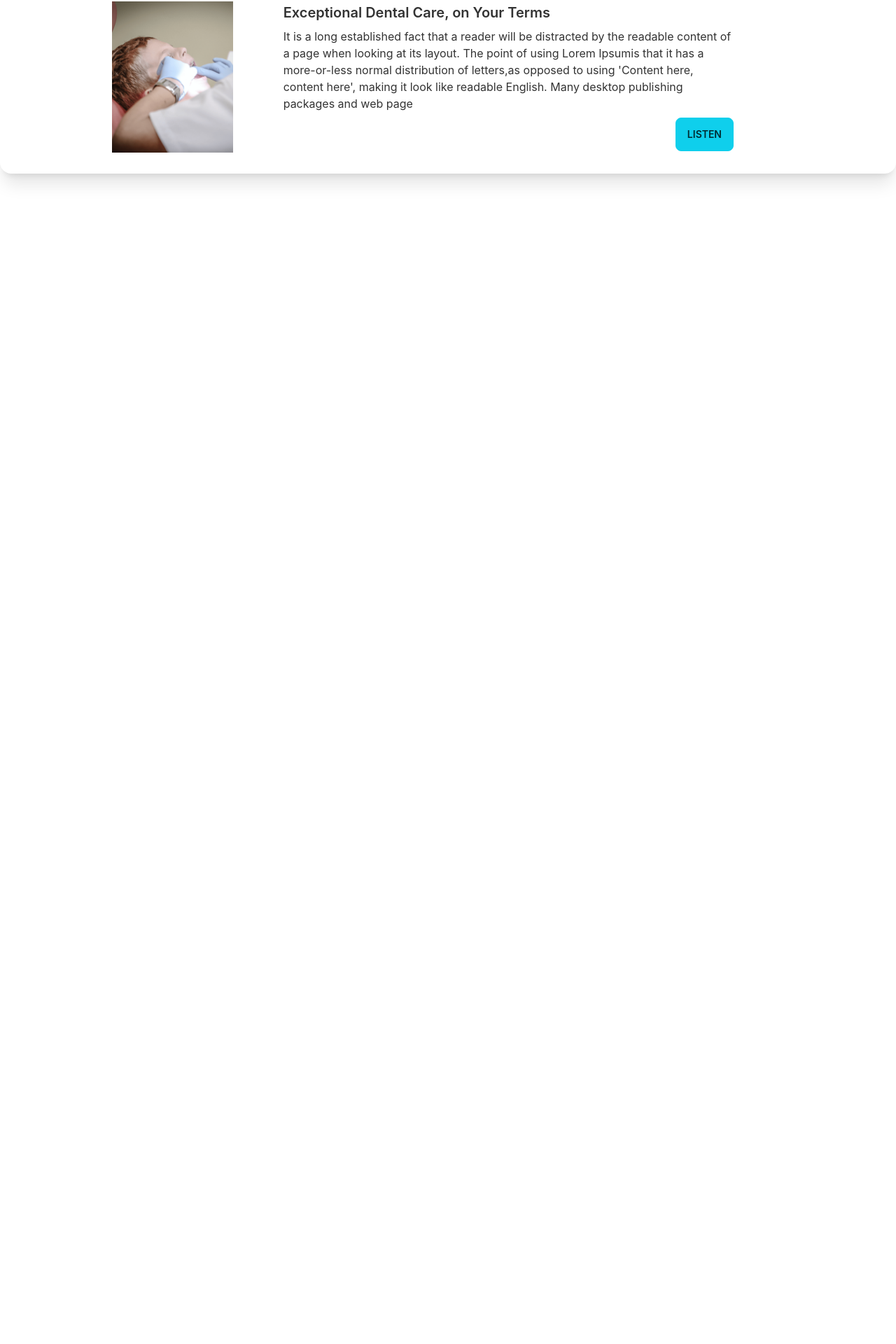
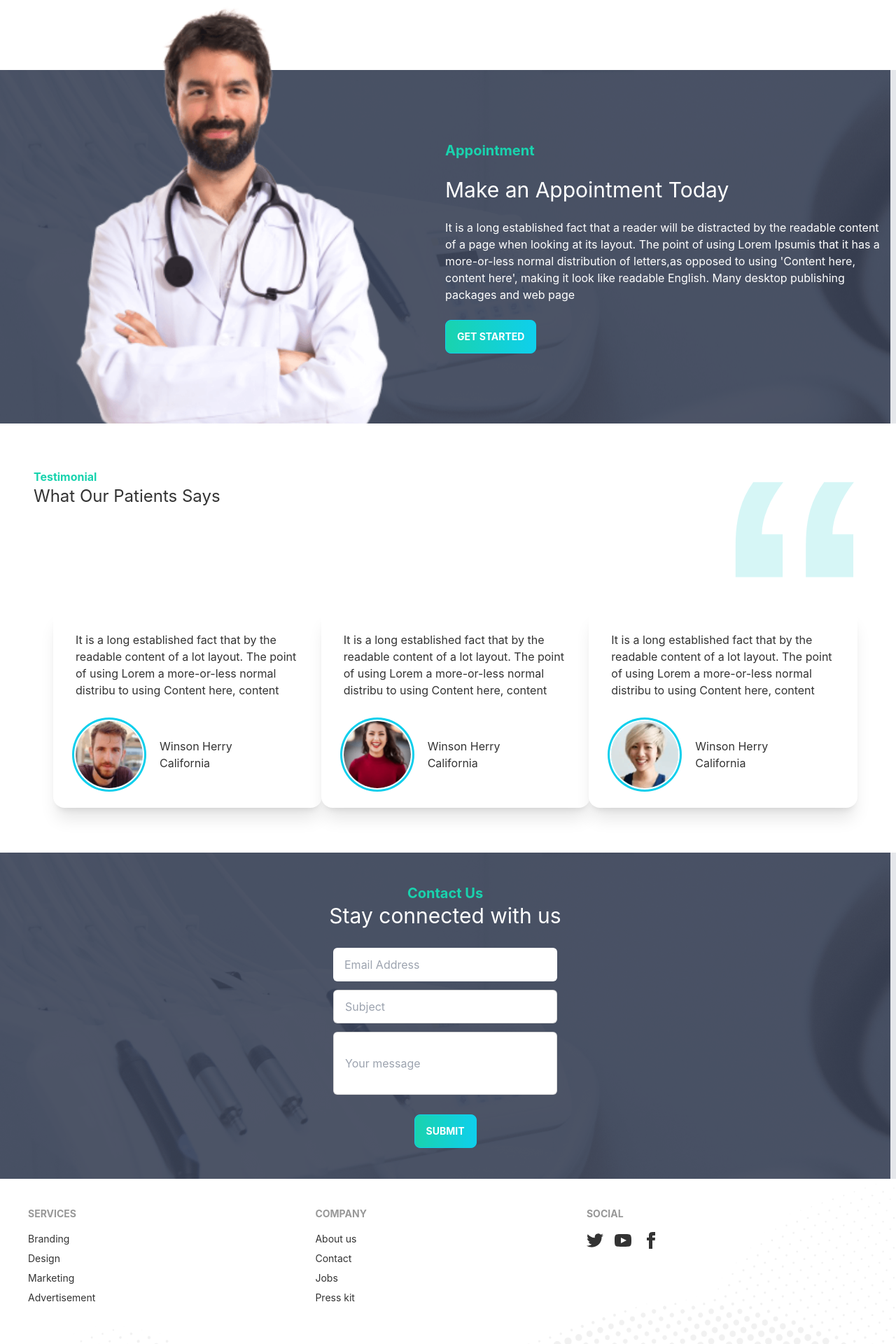
Before and after one commit to RIKO910/doctors-portal, a React (Create React App) app: page / in a window 1280 px wide. Shown: the part 1542-3462 px from the top of the page at 70% size. Before the commit the page ends 1870 px from the top, so only its background shows below. Built offline with nearby package versions, Linux system fonts and the light colour scheme.

Commit message:
complete home page

```diff
--- a/public/index.html
+++ b/public/index.html
@@ -2,7 +2,7 @@
 <html lang="en" >
   <head>
     <meta charset="utf-8" />
-    <link rel="icon" href="%PUBLIC_URL%/favicon.ico" />
+    <link rel="icon" href="%PUBLIC_URL%/dental-care.png" />
     <meta name="viewport" content="width=device-width, initial-scale=1" />
     <meta name="theme-color" content="#000000" />
     <meta
@@ -24,7 +24,7 @@
       work correctly both with client-side routing and a non-root public URL.
       Learn how to configure a non-root public URL by running `npm run build`.
     -->
-    <title>React App</title>
+    <title>Doctors Portal</title>
   </head>
   <body>
     <noscript>You need to enable JavaScript to run this app.</noscript>
--- a/src/App.js
+++ b/src/App.js
@@ -5,6 +5,7 @@ import Navbar from './Pages/Shared/Navbar/Navbar';
 import Home from './Pages/Home/Home/Home';
 import About from './Pages/About/About';
 import Login from './Pages/Login/Login';
+import Footer from './Pages/Shared/Footer/Footer';
 
 function App() {
   return (
@@ -15,6 +16,7 @@ function App() {
         <Route path='/about' element={<About></About>}></Route>
         <Route path='/Login' element={<Login></Login>}></Route>
       </Routes>
+      <Footer></Footer>
     </div>
   );
 }
--- /dev/null
+++ b/src/Pages/Home/Appoinment/Appointment.js
@@ -0,0 +1,27 @@
+import React from 'react';
+import doctor from '../../../assets/images/doctor-small.png'
+import appointment from '../../../assets/images/appointment.png'
+const Appointment = () => {
+    return (
+       <section style={{
+        background:`url(${appointment})`
+       }}
+        className='flex justify-center items-center  mt-10 border-r-8'>
+        <div className='flex-1'>
+            <img className='mt-[-100px]' src={doctor} alt="" />
+        </div>
+        <div className='flex-1'>
+            <h3 className='text-xl text-secondary font-bold'>Appointment</h3>
+            <br />
+            <h2 className='text-3xl text-white'>Make an Appointment Today</h2>
+            <br />
+            <p className='text-white'>It is a long established fact that a reader will be distracted by the readable content of a page when looking at its layout. The point of using Lorem Ipsumis that it has a more-or-less normal distribution of letters,as opposed to using 'Content here, content here', making it look like readable English. Many desktop publishing packages and web page</p>
+            <br />
+            <button className="btn btn-primary uppercase text-white font-bold bg-gradient-to-r from-secondary to-primary ... ">Get Started</button>
+
+        </div>
+       </section>
+    );
+};
+
+export default Appointment;
--- /dev/null
+++ b/src/Pages/Home/Contact/Contact.js
@@ -0,0 +1,30 @@
+import React from 'react';
+import appointment from '../../../assets/images/appointment.png'
+
+const Contact = () => {
+    return (
+        <section style={{
+            background:`url(${appointment})`
+           }}
+            className='flex justify-center items-center  mt-10 border-r-8 App'>
+
+            <div className='flex-1 my-11'>
+                <h3 className='text-xl text-secondary font-bold'>Contact Us</h3>
+
+                <h2 className='text-3xl text-white'>Stay connected with us</h2>
+                <br />
+                <form action="" className=''>
+                <input className='py-0.5 m-1 w-80 rounded-md border-none input input-bordered' type="email" name="" id="" placeholder='Email Address' />
+                <br />
+                <input className=' m-2 w-80 rounded-md input input-bordered' type="text" placeholder='Subject' />
+                <br />
+                <input className='py-11 m-1 w-80 rounded-md input input-bordered' type="text" placeholder='Your message' />
+                </form>
+                <br />
+                <button className="btn btn-primary uppercase  text-white font-bold bg-gradient-to-r from-secondary to-primary ... ">Submit</button>
+            </div>
+           </section>
+    );
+};
+
+export default Contact;
--- a/src/Pages/Home/Home/Home.js
+++ b/src/Pages/Home/Home/Home.js
@@ -1,8 +1,11 @@
 import React from 'react';
+import Appointment from '../Appoinment/Appointment';
 import Banner from '../Banner/Banner';
+import Contact from '../Contact/Contact';
 
 import Info from '../Info/Info';
 import Service from '../Services/Service/Service';
+import Testimonial from '../Testimonial/Testimonial';
 
 const Home = () => {
   return (
@@ -10,6 +13,9 @@ const Home = () => {
       <Banner></Banner>
       <Info></Info>
       <Service></Service>
+      <Appointment></Appointment>
+      <Testimonial></Testimonial>
+      <Contact></Contact>
     </div>
 
     );
--- a/src/Pages/Home/Services/Card/Card.js
+++ b/src/Pages/Home/Services/Card/Card.js
@@ -4,7 +4,7 @@ import cavity from '../../../../assets/images/cavity.png'
 import teeth from '../../../../assets/images/whitening.png'
 const Card = () => {
     return (
-        <div class="grid sm:grid-cols-1 md:grid-cols-2 lg:grid-cols-3 grid-flow-col gap-5 px-12">
+        <div class="grid sm:grid-cols-1 md:grid-cols-2 lg:grid-cols-3 grid-flow-col gap-5 px-12 mb-11 pb-11">
             <div className="card w-96 bg-base-100 shadow-xl">
                 <figure><img src={fluoride}alt="Shoes" /></figure>
                 <div className="card-body items-center text-center">
--- a/src/Pages/Home/Services/Service/Service.js
+++ b/src/Pages/Home/Services/Service/Service.js
@@ -5,12 +5,12 @@ import './Service.css'
 
 const Service = () => {
     return (
-        <div className=''>
+        <div className='py-10'>
             <h3 className='our'>OUR SERVICES</h3>
             <h1 className='service'>Services We Provide</h1>
 
             <Card></Card>
-            <Info></Info>
+            {/* <Info></Info> */}
         </div>
     );
 };
--- /dev/null
+++ b/src/Pages/Home/Testimonial/Testimonial.js
@@ -0,0 +1,68 @@
+import React from 'react';
+import quote from '../../../assets/icons/quote.svg'
+import people1 from '../../../assets/images/people1.png'
+import people2 from '../../../assets/images/people2.png'
+import people3 from '../../../assets/images/people3.png'
+const Testimonial = () => {
+    return (
+        <section className='px-12 my-11 py-5'>
+            <div className='flex justify-between'>
+                <div>
+                <h3 className='text-secondary font-bold'>Testimonial</h3>
+                <h1 className='text-2xl'>What Our Patients Says</h1>
+                </div>
+               <div>
+                    <img src={quote} className='w-24 lg:w-48' alt="" />
+               </div>
+
+            </div>
+            <div class="grid sm:grid-cols-1 md:grid-cols-2 lg:grid-cols-3 grid-flow-col gap-5 px-7 pt-11">
+                <div className="card w-96 bg-base-100 shadow-xl">
+                    <p className='p-8'>It is a long established fact that by the readable content of a lot layout. The point of using Lorem a more-or-less normal distribu to using Content here, content</p>
+                    <section className=" flex px-8 pb-7">
+                        <div className="avatar ">
+                            <div className="w-24 rounded-full ring ring-primary ring-offset-base-100 ring-offset-2">
+                                <img src={people1} />
+                            </div>
+                        </div>
+                        <div className='px-6 justify-center pt-6 items-center '>
+                            <h2>Winson Herry</h2>
+                            <p>California</p>
+                        </div>
+                    </section>
+                </div>
+                <div className="card w-96 bg-base-100 shadow-xl">
+                    <p className='p-8'>It is a long established fact that by the readable content of a lot layout. The point of using Lorem a more-or-less normal distribu to using Content here, content</p>
+                    <section className=" flex px-8 pb-7">
+                        <div className="avatar ">
+                            <div className="w-24 rounded-full ring ring-primary ring-offset-base-100 ring-offset-2">
+                                <img src={people2} />
+                            </div>
+                        </div>
+                        <div className='px-6 justify-center pt-6 items-center'>
+                            <h2>Winson Herry</h2>
+                            <p>California</p>
+                        </div>
+                    </section>
+                </div>
+                <div className="card w-96 bg-base-100 shadow-xl">
+                    <p className='p-8'>It is a long established fact that by the readable content of a lot layout. The point of using Lorem a more-or-less normal distribu to using Content here, content</p>
+                    <section className=" flex px-8 pb-7">
+                        <div className="avatar ">
+                            <div className="w-24 rounded-full ring ring-primary ring-offset-base-100 ring-offset-2">
+                                <img src={people3} />
+                            </div>
+                        </div>
+                        <div className='px-6 justify-center pt-6 items-center'>
+                            <h2>Winson Herry</h2>
+                            <p>California</p>
+                        </div>
+                    </section>
+                </div>
+            </div>
+        </section>
+
+    );
+};
+
+export default Testimonial;
--- /dev/null
+++ b/src/Pages/Shared/Footer/Footer.js
@@ -0,0 +1,47 @@
+import React from 'react';
+import footer from '../../../assets/images/footer.png'
+const Footer = () => {
+    return (
+        <div
+        style={{
+            background: `url(${footer})`,
+            backgroundSize: 'cover'
+
+        }}
+        >
+            <footer className="footer p-10 ">
+                <div>
+                    <span className="footer-title">Services</span>
+                    <a className="link link-hover">Branding</a>
+                    <a className="link link-hover">Design</a>
+                    <a className="link link-hover">Marketing</a>
+                    <a className="link link-hover">Advertisement</a>
+                </div>
+                <div>
+                    <span className="footer-title">Company</span>
+                    <a className="link link-hover">About us</a>
+                    <a className="link link-hover">Contact</a>
+                    <a className="link link-hover">Jobs</a>
+                    <a className="link link-hover">Press kit</a>
+                </div>
+                <div>
+                    <span className="footer-title">Social</span>
+                    <div className="grid grid-flow-col gap-4">
+                        <a><svg xmlns="http://www.w3.org/2000/svg" width="24" height="24" viewBox="0 0 24 24" className="fill-current"><path d="M24 4.557c-.883.392-1.832.656-2.828.775 1.017-.609 1.798-1.574 2.165-2.724-.951.564-2.005.974-3.127 1.195-.897-.957-2.178-1.555-3.594-1.555-3.179 0-5.515 2.966-4.797 6.045-4.091-.205-7.719-2.165-10.148-5.144-1.29 2.213-.669 5.108 1.523 6.574-.806-.026-1.566-.247-2.229-.616-.054 2.281 1.581 4.415 3.949 4.89-.693.188-1.452.232-2.224.084.626 1.956 2.444 3.379 4.6 3.419-2.07 1.623-4.678 2.348-7.29 2.04 2.179 1.397 4.768 2.212 7.548 2.212 9.142 0 14.307-7.721 13.995-14.646.962-.695 1.797-1.562 2.457-2.549z"></path></svg></a>
+                        <a><svg xmlns="http://www.w3.org/2000/svg" width="24" height="24" viewBox="0 0 24 24" className="fill-current"><path d="M19.615 3.184c-3.604-.246-11.631-.245-15.23 0-3.897.266-4.356 2.62-4.385 8.816.029 6.185.484 8.549 4.385 8.816 3.6.245 11.626.246 15.23 0 3.897-.266 4.356-2.62 4.385-8.816-.029-6.185-.484-8.549-4.385-8.816zm-10.615 12.816v-8l8 3.993-8 4.007z"></path></svg></a>
+                        <a><svg xmlns="http://www.w3.org/2000/svg" width="24" height="24" viewBox="0 0 24 24" className="fill-current"><path d="M9 8h-3v4h3v12h5v-12h3.642l.358-4h-4v-1.667c0-.955.192-1.333 1.115-1.333h2.885v-5h-3.808c-3.596 0-5.192 1.583-5.192 4.615v3.385z"></path></svg></a>
+                    </div>
+                </div>
+            </footer>
+            <footer className="footer footer-center p-4 mb-10">
+                <div>
+                    <p>Copyright © 2022 - All right reserved by Syed Tarikul Islam</p>
+                </div>
+            </footer>
+        </div>
+
+
+    );
+};
+
+export default Footer;
```
Also changed, not shown: public/dental-care.png (added), public/dental-clinic.png (added).
